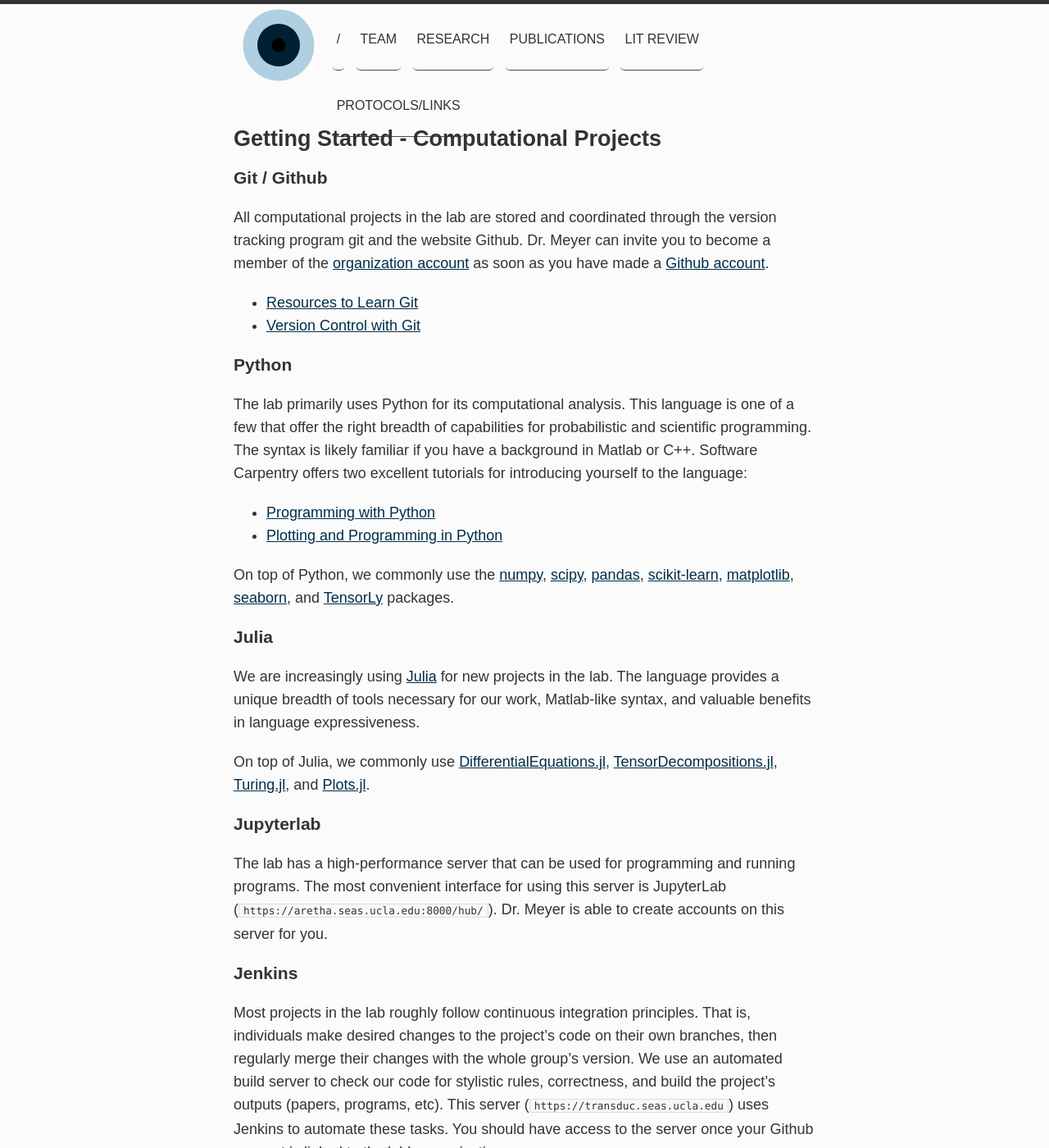
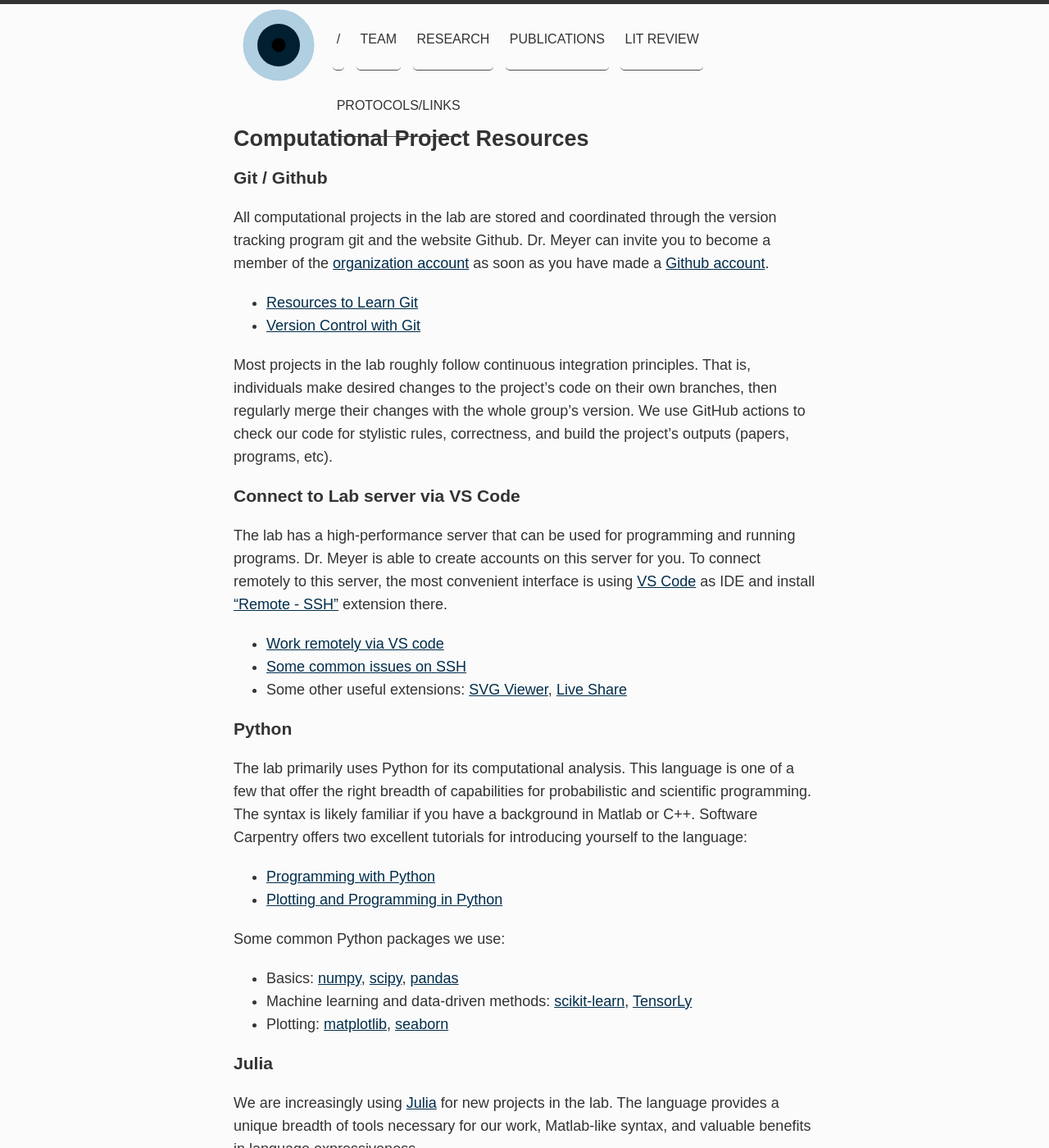
Before and after one commit to meyer-lab/asmlab.org, a Jekyll site: the page built from team/computational_start.md, in a window 1280 px wide and 1400 px high. Shown: the whole window at 82% size. Built offline with Jekyll 4.4.1, drawn with Linux system fonts in a browser that asks for light colours; some web fonts are replaced; some of the changed text lies outside the part shown.

Commit message:
Computational page (#97)
* Some immediate changes on the computational page

* Add more VS code extensions

* Small change on Julia packages

```diff
--- a/team/computational_start.md
+++ b/team/computational_start.md
@@ -1,6 +1,6 @@
 ---
 layout: page
-title: Getting Started - Computational Projects
+title: Computational Project Resources
 ---
 
 ### Git / Github
@@ -10,6 +10,16 @@
 - [Resources to Learn Git](https://try.github.io/)
 - [Version Control with Git](http://swcarpentry.github.io/git-novice/)
 
+Most projects in the lab roughly follow continuous integration principles. That is, individuals make desired changes to the project's code on their own branches, then regularly merge their changes with the whole group's version. We use GitHub actions to check our code for stylistic rules, correctness, and build the project's outputs (papers, programs, etc).
+
+### Connect to Lab server via VS Code
+
+The lab has a high-performance server that can be used for programming and running programs. Dr. Meyer is able to create accounts on this server for you. To connect remotely to this server, the most convenient interface is using [VS Code](https://code.visualstudio.com/) as IDE and install ["Remote - SSH"](https://marketplace.visualstudio.com/items?itemName=ms-vscode-remote.remote-ssh)  extension there.
+
+- [Work remotely via VS code](https://code.visualstudio.com/docs/remote/ssh)
+- [Some common issues on SSH](https://code.visualstudio.com/docs/remote/troubleshooting)
+- Some other useful extensions: [SVG Viewer](https://marketplace.visualstudio.com/items?itemName=cssho.vscode-svgviewer), [Live Share](https://marketplace.visualstudio.com/items?itemName=MS-vsliveshare.vsliveshare)
+
 ### Python
 
 The lab primarily uses Python for its computational analysis. This language is one of a few that offer the right breadth of capabilities for probabilistic and scientific programming. The syntax is likely familiar if you have a background in Matlab or C++. Software Carpentry offers two excellent tutorials for introducing yourself to the language:
@@ -17,18 +27,19 @@
 - [Programming with Python](http://swcarpentry.github.io/python-novice-inflammation/)
 - [Plotting and Programming in Python](https://swcarpentry.github.io/python-novice-gapminder/)
 
-On top of Python, we commonly use the [numpy](https://www.numpy.org), [scipy](https://www.scipy.org), [pandas](https://pandas.pydata.org), [scikit-learn](https://scikit-learn.org), [matplotlib](https://matplotlib.org), [seaborn](https://seaborn.pydata.org), and [TensorLy](http://tensorly.org) packages.
+Some common Python packages we use:
+
+- Basics: [numpy](https://www.numpy.org), [scipy](https://www.scipy.org), [pandas](https://pandas.pydata.org)
+- Machine learning and data-driven methods:  [scikit-learn](https://scikit-learn.org), [TensorLy](http://tensorly.org)
+- Plotting: [matplotlib](https://matplotlib.org), [seaborn](https://seaborn.pydata.org)
 
 ### Julia
 
 We are increasingly using [Julia](https://docs.julialang.org/en/v1/) for new projects in the lab. The language provides a unique breadth of tools necessary for our work, Matlab-like syntax, and valuable benefits in language expressiveness.
 
-On top of Julia, we commonly use [DifferentialEquations.jl](http://docs.juliadiffeq.org/latest/), [TensorDecompositions.jl](https://github.com/yunjhongwu/TensorDecompositions.jl), [Turing.jl](https://turing.ml), and [Plots.jl](http://docs.juliaplots.org/latest/).
+Some common Julia packages we use:
 
-### Jupyterlab
-
-The lab has a high-performance server that can be used for programming and running programs. The most convenient interface for using this server is JupyterLab (`https://aretha.seas.ucla.edu:8000/hub/`). Dr. Meyer is able to create accounts on this server for you.
-
-### Jenkins
-
-Most projects in the lab roughly follow continuous integration principles. That is, individuals make desired changes to the project's code on their own branches, then regularly merge their changes with the whole group's version. We use an automated build server to check our code for stylistic rules, correctness, and build the project's outputs (papers, programs, etc). This server (`https://transduc.seas.ucla.edu`) uses Jenkins to automate these tasks. You should have access to the server once your Github account is linked to the lab's organization.
+- Deterministic modeling: [Optim.jl](https://julianlsolvers.github.io/Optim.jl/), [DifferentialEquations.jl](http://docs.juliadiffeq.org/latest/), [ForwardDiff.jl](https://www.juliadiff.org/)
+- Stochastic modeling: [Turing.jl](https://turing.ml)
+- Machine learning and data-driven methods: [TensorDecompositions.jl](https://github.com/yunjhongwu/TensorDecompositions.jl)
+- Plotting: [Plots.jl](http://docs.juliaplots.org/latest/), [Gadfly.jl](http://gadflyjl.org/)
```
Also changed, not shown: _includes/protocol_links.md (+1 -1 lines).
